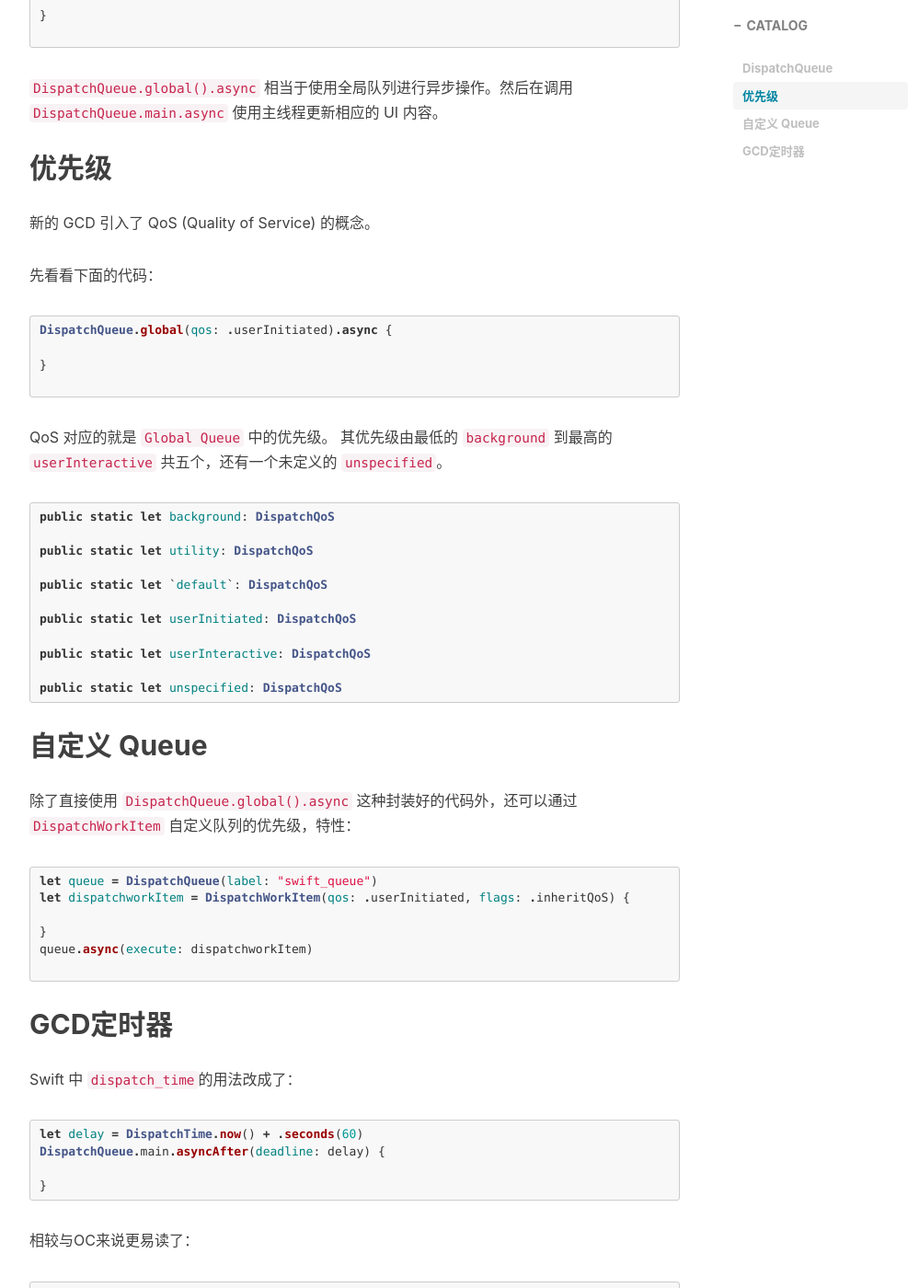
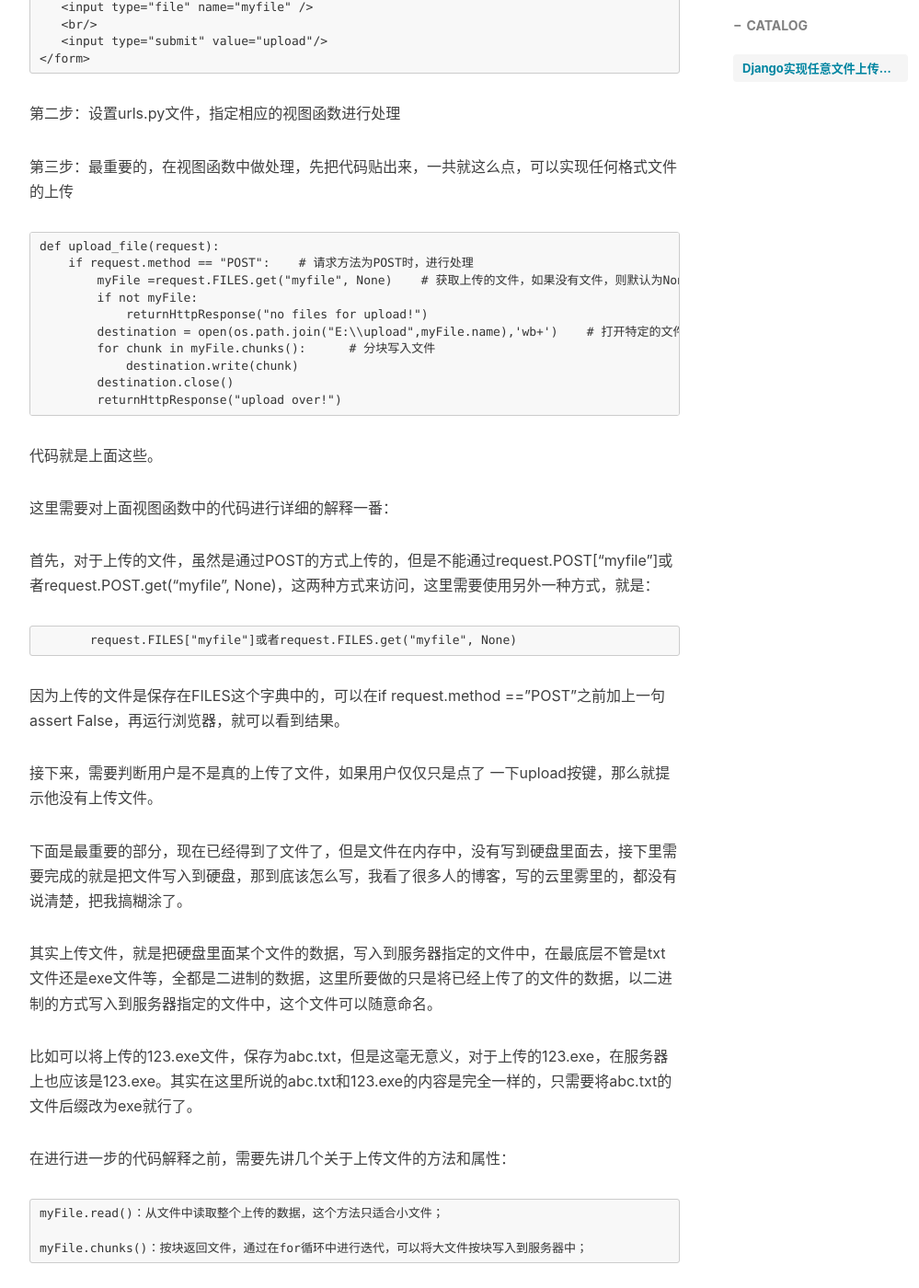
Before and after one commit to handerfly/handerfly.github.io, a Jekyll site: the page built from _posts/2019-04-25-GCD-在-Swift-中的用法.md, in a window 1280 px wide and 1400 px high, scrolled down 859 px. Shown: the whole window at 92% size, without its empty margins (233-1232 px from the left). Built offline with Jekyll 4.4.1, drawn with Linux system fonts in a browser that asks for light colours; nearby versions of some CDN libraries; comment, search, counter and statistics services are not loaded; some of the changed text lies outside the part shown.

Commit message:
Update 2019-04-25-GCD-在-Swift-中的用法.md

````diff
--- a/_posts/2019-04-25-GCD-在-Swift-中的用法.md
+++ b/_posts/2019-04-25-GCD-在-Swift-中的用法.md
@@ -1,96 +1,104 @@
 ---
 layout:     post
-title:      GCD 在 Swift 中的用法
-subtitle:
+title:      Django实现任意文件上传（最简单的方法）
 date:       2019-04-25
-author:     BY
+author:     BenderFly
 header-img: img/home-bg-art.jpg
 catalog: true
+categories: Django
 tags:
-    - iOS
-    - Swift
-    - GCD
+    - Django
 ---
 
 
-## DispatchQueue
+# Django实现任意文件上传（最简单的方法）
+利用Django实现文件上传并且保存到指定路径下，其实并不困难，完全不需要用到django的forms，也不需要django的models，就可以实现，下面开始实现。
 
-Swift 中，对 GCD 语法进行了彻底改写。引入了 `DispatchQueue` 这个类。
+第一步：在模板文件中，创建一个form表单，需要特别注意的是，在有文件上传的form表单中，method属性必须为post，而且必须指定它的enctype为"multipart/form-data"，表明不对字符进行编码，具体的代码如下：
+```
+<form enctype="multipart/form-data" action="/uploadFile/" method="post">
+   <input type="file" name="myfile" />
+   <br/>
+   <input type="submit" value="upload"/>
+</form>
+```
 
-先来看看在一个异步队列中读取数据， 然后再返回主线程更新 UI， 这种操作在新的 Swift 语法中是这样的：
+第二步：设置urls.py文件，指定相应的视图函数进行处理
 
-```swift
-DispatchQueue.global().async {
+第三步：最重要的，在视图函数中做处理，先把代码贴出来，一共就这么点，可以实现任何格式文件的上传
+```
+def upload_file(request):
+    if request.method == "POST":    # 请求方法为POST时，进行处理
+        myFile =request.FILES.get("myfile", None)    # 获取上传的文件，如果没有文件，则默认为None
+        if not myFile:
+            returnHttpResponse("no files for upload!")
+        destination = open(os.path.join("E:\\upload",myFile.name),'wb+')    # 打开特定的文件进行二进制的写操作
+        for chunk in myFile.chunks():      # 分块写入文件
+            destination.write(chunk)
+        destination.close()
+        returnHttpResponse("upload over!")
+```
 
-    DispatchQueue.main.async {
+代码就是上面这些。
 
-		// 更新UI操作
+这里需要对上面视图函数中的代码进行详细的解释一番：
 
-    }
+首先，对于上传的文件，虽然是通过POST的方式上传的，但是不能通过request.POST["myfile"]或者request.POST.get("myfile", None)，这两种方式来访问，这里需要使用另外一种方式，就是：
 
-}
+           request.FILES["myfile"]或者request.FILES.get("myfile", None)
+
+因为上传的文件是保存在FILES这个字典中的，可以在if request.method =="POST"之前加上一句assert False，再运行浏览器，就可以看到结果。
+
+
+接下来，需要判断用户是不是真的上传了文件，如果用户仅仅只是点了 一下upload按键，那么就提示他没有上传文件。
+
+
+下面是最重要的部分，现在已经得到了文件了，但是文件在内存中，没有写到硬盘里面去，接下里需要完成的就是把文件写入到硬盘，那到底该怎么写，我看了很多人的博客，写的云里雾里的，都没有说清楚，把我搞糊涂了。
+
+其实上传文件，就是把硬盘里面某个文件的数据，写入到服务器指定的文件中，在最底层不管是txt文件还是exe文件等，全都是二进制的数据，这里所要做的只是将已经上传了的文件的数据，以二进制的方式写入到服务器指定的文件中，这个文件可以随意命名。
+
+比如可以将上传的123.exe文件，保存为abc.txt，但是这毫无意义，对于上传的123.exe，在服务器上也应该是123.exe。其实在这里所说的abc.txt和123.exe的内容是完全一样的，只需要将abc.txt的文件后缀改为exe就行了。
+
+
+
+在进行进一步的代码解释之前，需要先讲几个关于上传文件的方法和属性：
+
+    myFile.read()：从文件中读取整个上传的数据，这个方法只适合小文件；
+
+    myFile.chunks()：按块返回文件，通过在for循环中进行迭代，可以将大文件按块写入到服务器中；
+
+   myFile.multiple_chunks()：这个方法根据myFile的大小，返回True或者False，当myFile文件大于2.5M(默认为2.5M，可以调整)时，该方法返回True，否则返回False，因此可以根据该方法来选择选用read方法读取还是采用chunks方法：
 
 ```
+if myFile.multiple_chunks() == False:
 
-`DispatchQueue.global().async` 相当于使用全局队列进行异步操作。然后在调用 `DispatchQueue.main.async` 使用主线程更新相应的 UI 内容。
+   # 使用myFile.read()
 
-## 优先级
+else:
 
-新的 GCD 引入了 QoS (Quality of Service) 的概念。
-
-先看看下面的代码：
-
-```swift
-DispatchQueue.global(qos: .userInitiated).async {
-
-}
+   # 使用myFile.chunks()
 
 ```
+   myFile.name：这是一个属性，不是方法，该属性得到上传的文件名，包括后缀，如123.exe；
+
+   myFile.size：这也是一个属性，该属性得到上传文件的大小。
 
 
-QoS 对应的就是 `Global Queue` 中的优先级。 其优先级由最低的 `background` 到最高的 `userInteractive` 共五个，还有一个未定义的 `unspecified`。
 
-```swift
-public static let background: DispatchQoS
+接下来的一行代码是：
 
-public static let utility: DispatchQoS
-
-public static let `default`: DispatchQoS
-
-public static let userInitiated: DispatchQoS
-
-public static let userInteractive: DispatchQoS
-
-public static let unspecified: DispatchQoS
+```
+destination = open(os.path.join("E:\\upload",myFile.name), 'wb+')
 ```
 
-## 自定义 Queue
+这一行代码需要用到os模块，import os。对于os.path.join("E:\\upload", myFile.name)，如果上传的文件为123.exe，那么将得到E:\\upload\\123.exe这个路径，以写二进制的方式打开这个文件。接下来是分块写入数据：
+```
+for chunk in myFile.chunks():      # 分块写入文件
 
-除了直接使用 `DispatchQueue.global().async` 这种封装好的代码外，还可以通过`DispatchWorkItem` 自定义队列的优先级，特性：
-
-```swift
-let queue = DispatchQueue(label: "swift_queue")
-let dispatchworkItem = DispatchWorkItem(qos: .userInitiated, flags: .inheritQoS) {
-
-}
-queue.async(execute: dispatchworkItem)
-
-```
-## GCD定时器
-
-Swift 中 `dispatch_time`的用法改成了：
-
-```swift
-let delay = DispatchTime.now() + .seconds(60)
-DispatchQueue.main.asyncAfter(deadline: delay) {
-
-}
+   destination.write(chunk)
 ```
 
-相较与OC来说更易读了：
+数据写完之后关闭文件就可以了，destination.close()。
 
-```objc
-let dispatch_time = dispatch_time(DISPATCH_TIME_NOW, Int64(60 * NSEC_PER_SEC))
-```
 
-- 参考 [GCD 在 Swift 3 中的玩儿法](https://www.swiftcafe.io/2016/10/16/swift-gcd/)
+[参考]https://www.cnblogs.com/huchong/p/7910131.html
````
